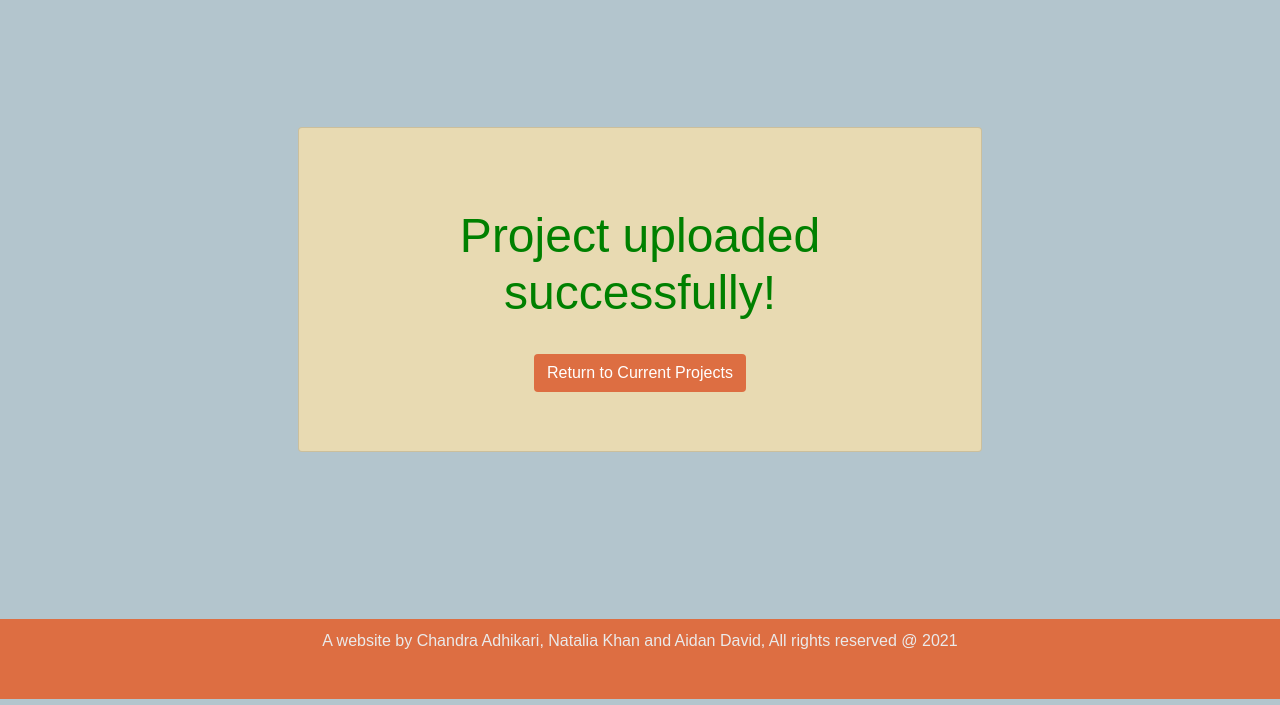
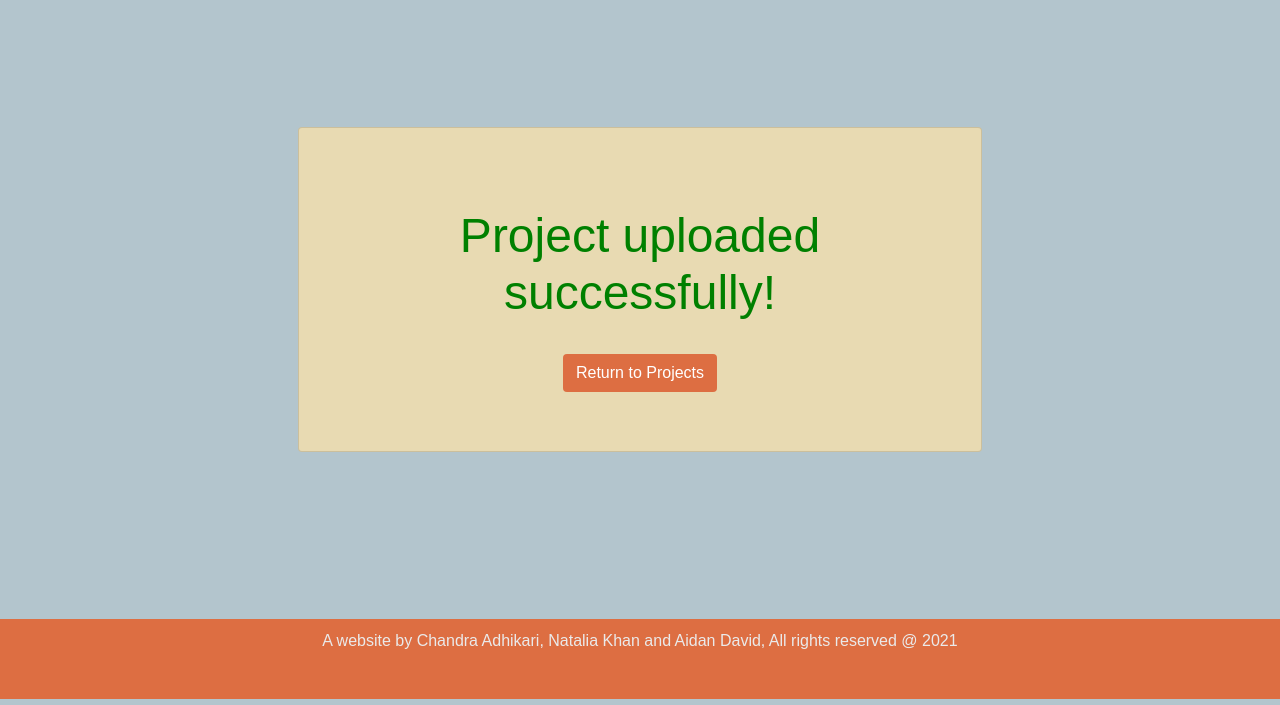
Before and after one commit to adavid2021/film_society_website, a website: page public/project_success.html in a window 1280 px wide. Shown: the part 95-800 px from the top of the page. Drawn offline with nearby package versions, Linux system fonts and the light colour scheme; a web font is replaced by a local one.

Commit message:
Final Changes in the Project

```diff
--- a/public/project_success.html
+++ b/public/project_success.html
@@ -65,7 +65,7 @@
                 <!--            <p class="card-text">Select the roles which you are interested in.</p>-->
                 <br>
                 <div class="success-btn">
-                    <a class="btn text-white" style="background-color: var(--burnt-sienna)" id="btn_return" href="/current_projects">Return to Current Projects</a>
+                    <a class="btn text-white" style="background-color: var(--burnt-sienna)" id="btn_return" href="/current_projects">Return to Projects</a>
                 </div>
             </div>
         </div>
```
Also changed, not shown: public/app_success.html (+1 -1 lines), public/project_submission.html (+1 -1 lines).
